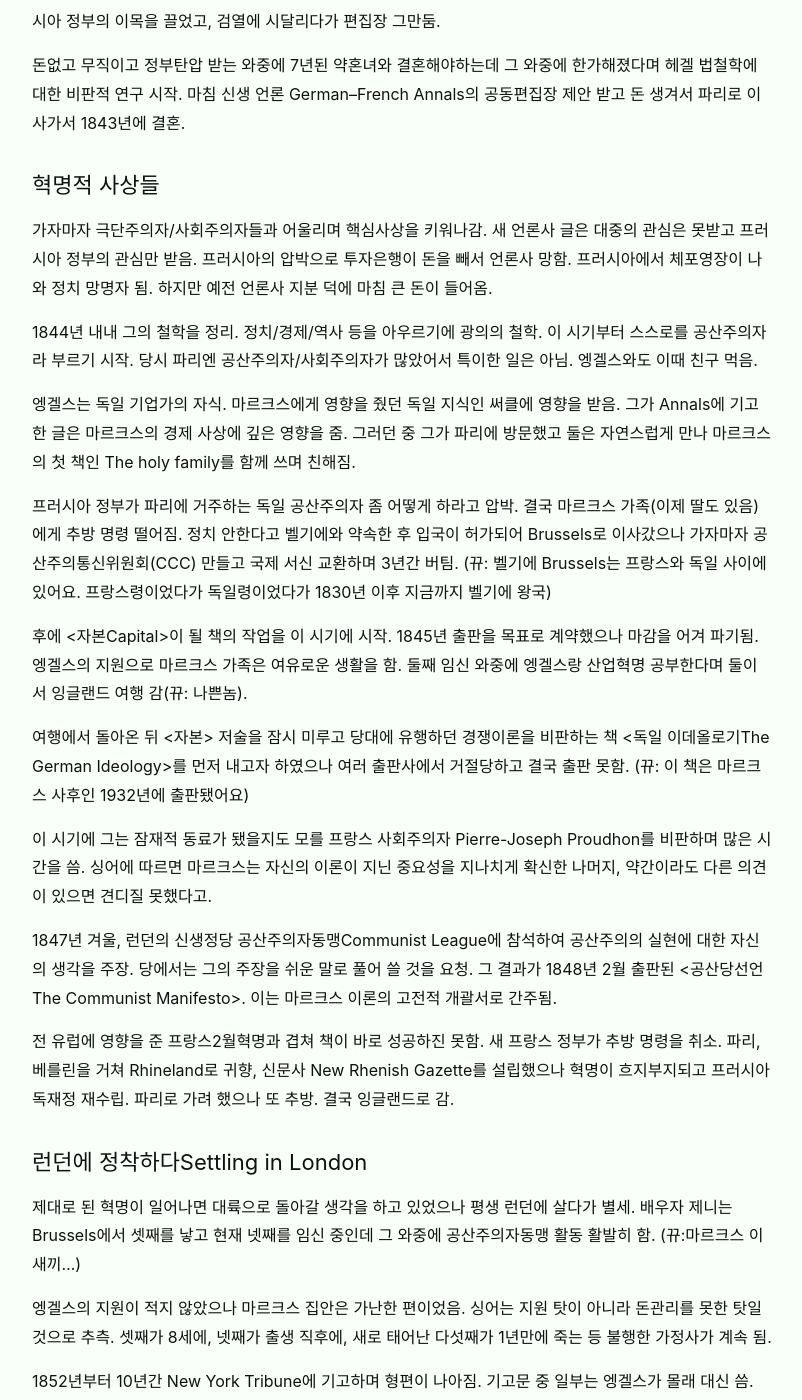
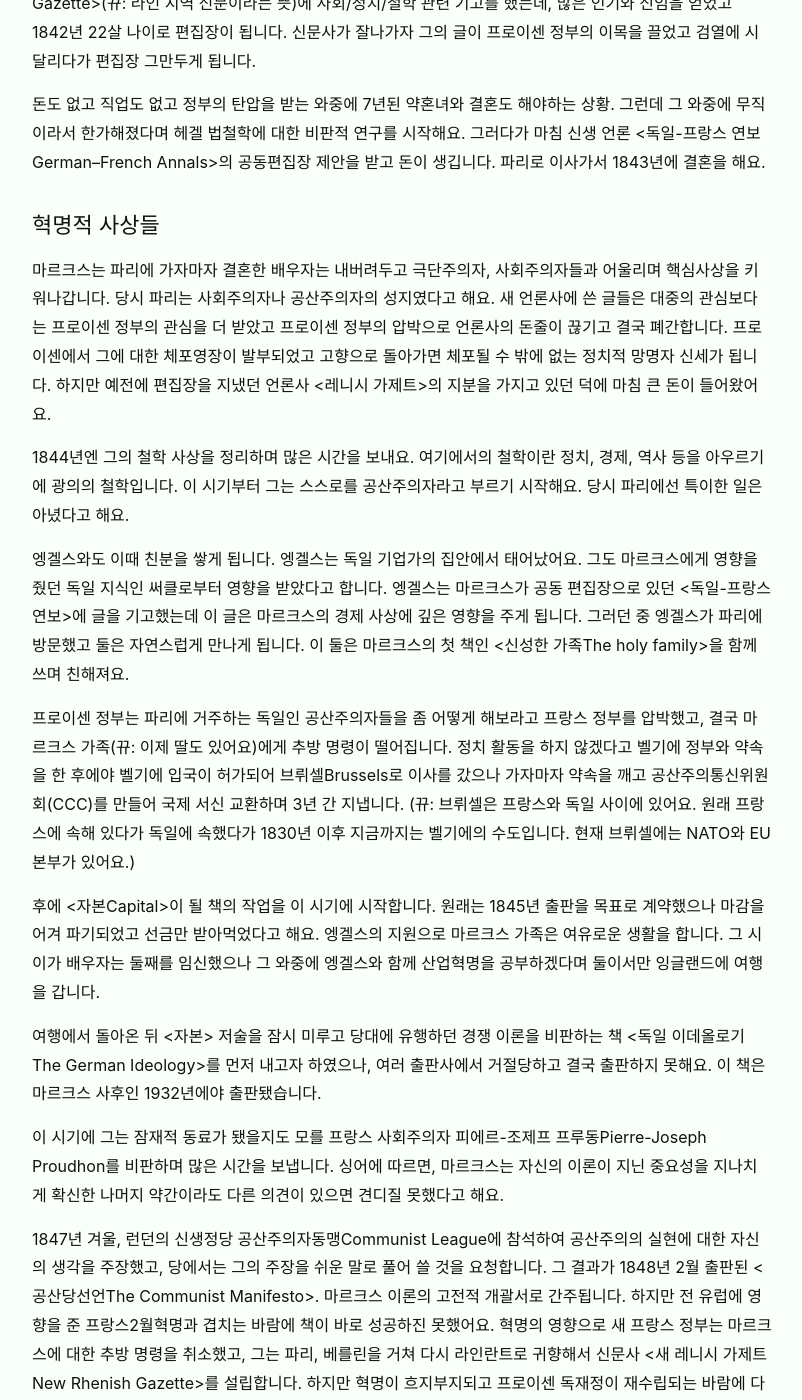
Before and after one commit to veganstudies/veganstudies.github.io, a Jekyll site: the page built from _posts/2020-03-01-marx-a-very-short-introduction.md, in a window 1280 px wide and 1400 px high, scrolled down 3677 px. Shown: the whole window, without its empty margins (238-1040 px from the left). Built offline with Jekyll 4.4.1, drawn with Linux system fonts in a browser that asks for light colours; some of the changed text lies outside the part shown.

Commit message:
Update 2020-03-01-marx-a-very-short-introduction.md

```diff
--- a/_posts/2020-03-01-marx-a-very-short-introduction.md
+++ b/_posts/2020-03-01-marx-a-very-short-introduction.md
@@ -3,8 +3,6 @@ layout: post
 title: "'마르크스: 짧은 입문서' 요약"
 date: 2020-03-01 19:00:00 +0900
 ---
-
-(작업중)
 
 ## 개요
 
@@ -20,73 +18,71 @@ date: 2020-03-01 19:00:00 +0900
 
 ### 마르크스의 영향력
 
-그는 예수나 무하마드에 비견됨. 20세기 후반, 전체 인구의 40%가 그의 사상을 따른다고 주장하는 국가에 살았고 이들 국가에서 그는 신성시되었으며 정치인들은 그의 사상을 자신의 주장과 유사하게 해석하려 노력했으며 패배자는 종교적 이단과 유사한 취급을 받음.
+그는 예수나 무하마드에 비견됩니다. 20세기 후반, 전체 인구의 40%가 그의 사상을 따른다고 주장하는 국가에 살았고 이들 국가에서 그는 신성시되었으며 정치인들은 그의 사상을 자신의 주장과 유사하게 해석하려 노력했으며 패배자는 종교적 이단과 유사한 취급을 받았어요.
 
-공산주의 사회가 아니더라도 영향력이 지대했음. 보수/자유/사민주의 정부들도 마르스크주의혁명을 막고자 복지제도를 수립. 무솔리니나 히틀러는 마르크스주의의 위협에 대한 효과적 반대자로 여겨졌기에 쉽게 보수를 규합하고 권력을 얻음.
+공산주의 사회가 아니더라도 영향력이 지대했습니다. 보수/자유/사민주의 정부들은 마르스크주의 혁명을 막고자 복지제도를 도입했고, 무솔리니나 히틀러는 마르크스주의의 위협에 대한 효과적 반대자로 여겨졌기에 쉽게 보수 세력을 규합하고 권력을 얻을 수 있었다고 해요. 미국 등 마르크스의 영향력이 거의 없던 국가 조차도 그의 영향력 하에 있는 경쟁 국가들이 존재한다는 것을 핑계로 인권을 제약하고 군비를 증액하고 다른 국가들을 전복하기 위해 내정 간섭을 하고 베트남전에 개입했습니다.
 
-미국 등 마르크스의 영향력이 거의 없던 국가 조차도 그의 영향력 하에 있는 국가들이 존재한다는 것을 핑계로 인권을 제약하고 군비를 늘리고 타국가를 전복하기 위해 내정간섭을 하고 베트남전에 개입.
-
-그의 사상은 사회와 계급 및 경제적 힘이 사회에 미치는 역할 등을 다룰 때 꼭 필요한 기반 중 하나가 되었으며, 역사학/사회학/철학/문학/예술 분야에도 지대한 영향을 주었음. 어떤 면에서 우리는 모두 마르크스주의자임. 그의 사상을 살피기에 앞서 삶을 먼저 요약하겠음.
+그의 사상은 사회와 계급 및 경제적 힘이 사회에 미치는 역할 등을 다룰 때 꼭 필요한 기반 중 하나가 되었으며, 역사학/사회학/철학/문학/예술 분야에도 지대한 영향을 주었습니다. 그런 면에서 보면 우리는 모두 마르크스주의자입니다.
 
 ### 출생, 공부, 결혼
 
-1818년 독일 Rhineland 출생. 모부 모두 유태계. 부는 1814년에 변호사가 되었으나 나폴레옹 패망 후 Rhineland가 프랑스령에서 프러시아령으로 바뀌며 유태인이 법률가를 할 수 없게 되어 가난한 삶을 삶. 가족의 종교 및 정치관은 자유주의적.
+마르크스는 1818년 독일 라인란트Rhineland에서 태어나요. (뀨: 라인란트는 라인강 서쪽, 독일과 벨기에 접경 지역). 모부 모두 유태계. 아버지는 1814년에 변호사가 되었으나 나폴레옹 패망 후 라인란트가 프랑스에서 프로이센 영역으로 바뀌며 유태인은 더이상 법률가를 할 수 없게 되었고 그로 인해 가난한 삶을 살았습니다. 가족의 종교 및 정치관은 자유주의에 가까웠다고 해요.
 
-17세에 Bonn 대학에서 법학 공부 시작했으나 술먹고 폭행하고 연애편지 쓰고 하니 아버지가 더 진지한serious Berlin 대학으로 전학시킴. 철학으로 전공을 바꿨고 아버지 화남. 아버지 돈 안받고 공부해볼 생각에 교수직을 노리며 논문을 씀. 그 당시 마르크스는 요렇게 생김.
+17세에 본Bonn 대학에서 법학 공부 시작했으나, 술먹고 폭행하고 연애편지 쓰며 공부는 안하니 아버지가 더 진지한serious 대학인 베를린Berlin 대학으로 전학을 시켜요. 마르크스는 아버지의 뜻과 달리 철학으로 전공을 바꿨습니다. 아버지 돈 안받고 공부를 계속하기 위해 교수직을 노리며 논문을 썼어요. 논문 주제는 고대 그리스 철학자 데모크리투스와 에피쿠로스의 자연철학 비교. 그는 이 고대의 논쟁이 당대 정치철학 분야에 큰 영향력을 미치던 헤겔 사상의 해석과 관련있다고 보았음.
 
-논문 주제는 고대 그리스 철학자 데모크리투스와 에피쿠로스의 자연철학 비교. 그는 이 고대의 논쟁이 당대 정치철학 분야에 큰 영향력을 미치던 헤겔 사상의 해석과 관련있다고 보았음. (뀨: 두 고대철학자는 모두 원자론자이자 유물론자. 에피쿠로스는 원자론으로 도덕과 행복 등을 설명하려함.)
+(뀨: 두 고대철학자는 모두 원자론자이자 유물론자였어요. 특히 에피쿠로스는 원자론으로 도덕과 행복 등을 설명하려 했다고 하는데 어쩌면 마르크스의 유물론에 영향을 주었을 수도 있겠다는 생각이 들어요. 헤겔은 베를린 대학에서 오래 교수 생활을 하였으나 마르크스가 베를린 대학에 오기 10년 전에 별세합니다.)
 
-1841년, 논문은 썼으나 교수직 오퍼는 못받음. 언론으로 관심사 옮김. 신생언론 Rhenish Gazette에 사회/정치/철학 관련 기고를 했고 인기와 신임을 얻음. 1842년 22살 나이로 편집장 됨. 신문사가 잘나가자 그의 글이 프러시아 정부의 이목을 끌었고, 검열에 시달리다가 편집장 그만둠.
+1841년, 논문은 썼으나 교수직 오퍼는 못받았어요. 언론으로 관심사를 옮기고 신생언론 \<레니시 가제트Rhenish Gazette\>(뀨: 라인 지역 신문이라는 뜻)에 사회/정치/철학 관련 기고를 했는데, 많은 인기와 신임을 얻었고 1842년 22살 나이로 편집장이 됩니다. 신문사가 잘나가자 그의 글이 프로이센 정부의 이목을 끌었고 검열에 시달리다가 편집장 그만두게 됩니다.
 
-돈없고 무직이고 정부탄압 받는 와중에 7년된 약혼녀와 결혼해야하는데 그 와중에 한가해졌다며 헤겔 법철학에 대한 비판적 연구 시작. 마침 신생 언론 German–French Annals의 공동편집장 제안 받고 돈 생겨서 파리로 이사가서 1843년에 결혼.
+돈도 없고 직업도 없고 정부의 탄압을 받는 와중에 7년된 약혼녀와 결혼도 해야하는 상황. 그런데 그 와중에 무직이라서 한가해졌다며 헤겔 법철학에 대한 비판적 연구를 시작해요. 그러다가 마침 신생 언론 \<독일-프랑스 연보German–French Annals\>의 공동편집장 제안을 받고 돈이 생깁니다. 파리로 이사가서 1843년에 결혼을 해요.
 
 ### 혁명적 사상들
 
-가자마자 극단주의자/사회주의자들과 어울리며 핵심사상을 키워나감. 새 언론사 글은 대중의 관심은 못받고 프러시아 정부의 관심만 받음. 프러시아의 압박으로 투자은행이 돈을 빼서 언론사 망함. 프러시아에서 체포영장이 나와 정치 망명자 됨. 하지만 예전 언론사 지분 덕에 마침 큰 돈이 들어옴.
+마르크스는 파리에 가자마자 결혼한 배우자는 내버려두고 극단주의자, 사회주의자들과 어울리며 핵심사상을 키워나갑니다. 당시 파리는 사회주의자나 공산주의자의 성지였다고 해요. 새 언론사에 쓴 글들은 대중의 관심보다는 프로이센 정부의 관심을 더 받았고 프로이센 정부의 압박으로 언론사의 돈줄이 끊기고 결국 폐간합니다. 프로이센에서 그에 대한 체포영장이 발부되었고 고향으로 돌아가면 체포될 수 밖에 없는 정치적 망명자 신세가 됩니다. 하지만 예전에 편집장을 지냈던 언론사 \<레니시 가제트\>의 지분을 가지고 있던 덕에 마침 큰 돈이 들어왔어요.
 
-1844년 내내 그의 철학을 정리. 정치/경제/역사 등을 아우르기에 광의의 철학. 이 시기부터 스스로를 공산주의자라 부르기 시작. 당시 파리엔 공산주의자/사회주의자가 많았어서 특이한 일은 아님. 엥겔스와도 이때 친구 먹음.
+1844년엔 그의 철학 사상을 정리하며 많은 시간을 보내요. 여기에서의 철학이란 정치, 경제, 역사 등을 아우르기에 광의의 철학입니다. 이 시기부터 그는 스스로를 공산주의자라고 부르기 시작해요. 당시 파리에선 특이한 일은 아녔다고 해요.
 
-엥겔스는 독일 기업가의 자식. 마르크스에게 영향을 줬던 독일 지식인 써클에 영향을 받음. 그가 Annals에 기고한 글은 마르크스의 경제 사상에 깊은 영향을 줌. 그러던 중 그가 파리에 방문했고 둘은 자연스럽게 만나 마르크스의 첫 책인 The holy family를 함께 쓰며 친해짐.
+엥겔스와도 이때 친분을 쌓게 됩니다. 엥겔스는 독일 기업가의 집안에서 태어났어요. 그도 마르크스에게 영향을 줬던 독일 지식인 써클로부터 영향을 받았다고 합니다. 엥겔스는 마르크스가 공동 편집장으로 있던 \<독일-프랑스 연보\>에 글을 기고했는데 이 글은 마르크스의 경제 사상에 깊은 영향을 주게 됩니다. 그러던 중 엥겔스가 파리에 방문했고 둘은 자연스럽게 만나게 됩니다. 이 둘은 마르크스의 첫 책인 \<신성한 가족The holy family\>을 함께 쓰며 친해져요.
 
-프러시아 정부가 파리에 거주하는 독일 공산주의자 좀 어떻게 하라고 압박. 결국 마르크스 가족(이제 딸도 있음)에게 추방 명령 떨어짐. 정치 안한다고 벨기에와 약속한 후 입국이 허가되어 Brussels로 이사갔으나 가자마자 공산주의통신위원회(CCC) 만들고 국제 서신 교환하며 3년간 버팀. (뀨: 벨기에 Brussels는 프랑스와 독일 사이에 있어요. 프랑스령이었다가 독일령이었다가 1830년 이후 지금까지 벨기에 왕국)
+프로이센 정부는 파리에 거주하는 독일인 공산주의자들을 좀 어떻게 해보라고 프랑스 정부를 압박했고, 결국 마르크스 가족(뀨: 이제 딸도 있어요)에게 추방 명령이 떨어집니다. 정치 활동을 하지 않겠다고 벨기에 정부와 약속을 한 후에야 벨기에 입국이 허가되어 브뤼셀Brussels로 이사를 갔으나 가자마자 약속을 깨고 공산주의통신위원회(CCC)를 만들어 국제 서신 교환하며 3년 간 지냅니다. (뀨: 브뤼셀은 프랑스와 독일 사이에 있어요. 원래 프랑스에 속해 있다가 독일에 속했다가 1830년 이후 지금까지는 벨기에의 수도입니다. 현재 브뤼셀에는 NATO와 EU 본부가 있어요.)
 
-후에 \<자본Capital\>이 될 책의 작업을 이 시기에 시작. 1845년 출판을 목표로 계약했으나 마감을 어겨 파기됨. 엥겔스의 지원으로 마르크스 가족은 여유로운 생활을 함. 둘째 임신 와중에 엥겔스랑 산업혁명 공부한다며 둘이서 잉글랜드 여행 감(뀨: 나쁜놈).
+후에 \<자본Capital\>이 될 책의 작업을 이 시기에 시작합니다. 원래는 1845년 출판을 목표로 계약했으나 마감을 어겨 파기되었고 선금만 받아먹었다고 해요. 엥겔스의 지원으로 마르크스 가족은 여유로운 생활을 합니다. 그 시이가 배우자는 둘째를 임신했으나 그 와중에 엥겔스와 함께 산업혁명을 공부하겠다며 둘이서만 잉글랜드에 여행을 갑니다.
 
-여행에서 돌아온 뒤 \<자본\> 저술을 잠시 미루고 당대에 유행하던 경쟁이론을 비판하는 책 \<독일 이데올로기The German Ideology\>를 먼저 내고자 하였으나 여러 출판사에서 거절당하고 결국 출판 못함. (뀨: 이 책은 마르크스 사후인 1932년에 출판됐어요)
+여행에서 돌아온 뒤 \<자본\> 저술을 잠시 미루고 당대에 유행하던 경쟁 이론을 비판하는 책 \<독일 이데올로기The German Ideology\>를 먼저 내고자 하였으나, 여러 출판사에서 거절당하고 결국 출판하지 못해요. 이 책은 마르크스 사후인 1932년에야 출판됐습니다.
 
-이 시기에 그는 잠재적 동료가 됐을지도 모를 프랑스 사회주의자 Pierre-Joseph Proudhon를 비판하며 많은 시간을 씀. 싱어에 따르면 마르크스는 자신의 이론이 지닌 중요성을 지나치게 확신한 나머지, 약간이라도 다른 의견이 있으면 견디질 못했다고.
+이 시기에 그는 잠재적 동료가 됐을지도 모를 프랑스 사회주의자 피에르-조제프 프루동Pierre-Joseph Proudhon를 비판하며 많은 시간을 보냅니다. 싱어에 따르면, 마르크스는 자신의 이론이 지닌 중요성을 지나치게 확신한 나머지 약간이라도 다른 의견이 있으면 견디질 못했다고 해요.
 
-1847년 겨울, 런던의 신생정당 공산주의자동맹Communist League에 참석하여 공산주의의 실현에 대한 자신의 생각을 주장. 당에서는 그의 주장을 쉬운 말로 풀어 쓸 것을 요청. 그 결과가 1848년 2월 출판된 \<공산당선언The Communist Manifesto\>. 이는 마르크스 이론의 고전적 개괄서로 간주됨.
-
-전 유럽에 영향을 준 프랑스2월혁명과 겹쳐 책이 바로 성공하진 못함. 새 프랑스 정부가 추방 명령을 취소. 파리, 베를린을 거쳐 Rhineland로 귀향, 신문사 New Rhenish Gazette를 설립했으나 혁명이 흐지부지되고 프러시아 독재정 재수립. 파리로 가려 했으나 또 추방. 결국 잉글랜드로 감.
+1847년 겨울, 런던의 신생정당 공산주의자동맹Communist League에 참석하여 공산주의의 실현에 대한 자신의 생각을 주장했고, 당에서는 그의 주장을 쉬운 말로 풀어 쓸 것을 요청합니다. 그 결과가 1848년 2월 출판된 \<공산당선언The Communist Manifesto\>. 마르크스 이론의 고전적 개괄서로 간주됩니다. 하지만 전 유럽에 영향을 준 프랑스2월혁명과 겹치는 바람에 책이 바로 성공하진 못했어요. 혁명의 영향으로 새 프랑스 정부는 마르크스에 대한 추방 명령을 취소했고, 그는 파리, 베를린을 거쳐 다시 라인란트로 귀향해서 신문사 \<새 레니시 가제트New Rhenish Gazette\>를 설립합니다. 하지만 혁명이 흐지부지되고 프로이센 독재정이 재수립되는 바람에 다시 망명자 신세가 됩니다. 처음엔 파리로 가려 했으나 프랑스에서도 추방되었고, 결국 바다 건너 잉글랜드로 갑니다.
 
 ### 런던에 정착하다Settling in London
 
-제대로 된 혁명이 일어나면 대륙으로 돌아갈 생각을 하고 있었으나 평생 런던에 살다가 별세. 배우자 제니는 Brussels에서 셋째를 낳고 현재 넷째를 임신 중인데 그 와중에 공산주의자동맹 활동 활발히 함. (뀨:마르크스 이 새끼...)
+제대로 된 혁명이 일어나면 대륙으로 돌아갈 생각을 하고 있었으나 평생 런던에 살다가 별세해요. 배우자 제니는 브뤼셀 거주 당시 셋째를 낳고 현재 넷째를 임신 중인데, 마르크스는 그 와중에 공산주의자동맹 활동을 활발히 합니다.
 
-엥겔스의 지원이 적지 않았으나 마르크스 집안은 가난한 편이었음. 싱어는 지원 탓이 아니라 돈관리를 못한 탓일 것으로 추측. 셋째가 8세에, 넷째가 출생 직후에, 새로 태어난 다섯째가 1년만에 죽는 등 불행한 가정사가 계속 됨.
+엥겔스의 금전적 지원이 적지는 않았으나 마르크스 집안은 가난한 편이었다고 해요. 싱어는 지원 탓이 아니라 돈관리를 못한 탓일 것으로 추측합니다. 셋째가 8세에, 넷째가 출생 직후에, 새로 태어난 다섯째가 1년만에 죽는 등 불행한 가정사가 계속 됐다고 해요.
 
-1852년부터 10년간 New York Tribune에 기고하며 형편이 나아짐. 기고문 중 일부는 엥겔스가 몰래 대신 씀. 제니가 상속을 받으며 형편이 더 좋아짐. 이 시기 마르크스는 좋은 아버지였다고.
+1852년부터 10년 동안은 \<뉴욕 트리뷴New York Tribune\>에 고정적으로 기고하며 형편이 나아졌다고 해요. 기고문 중 일부는 엥겔스가 마르크스 이름으로 대신 쓰기도 했다고 합니다. 이 즈음에 배우자 제니가 상속을 받으며 형편이 더 나아져요. 이 당시 마르크스는 좋은 아버지였다고 합니다.
 
 ### 제1인터네셔널과 \<자본\>의 출판The First International and the publication of Capital
 
-1857-8년 왕성한 저술 활동을 함. 6개월만에 p800 분량의 \<자본\> 초고 작성. 최종본에 비해 더 넓은 분야를 다룸. 1859년, 일부를 추려 \<정치경제 비판Critique of Political Economy\>을 냈으나 주목 못 받음.
+1857년부터 1858년 사이엔 왕성한 저술 활동을 했어요. 6개월만에 800 페이지 분량의 \<자본\> 초고를 작성합니다. 이 초고는 최종본에 비해 더 넓은 분야를 다루고 있다고 해요. 1859년, 내용 중 일부를 추려서 \<정치경제 비판Critique of Political Economy\>을 냈으나 주목받지 못했어요.
 
-좌파 정치인지자 편집인인 Karl Vogt가 프랑스 정부의 돈을 받고 있다고 고발했다가 송사에 휘말림. 결국 마르크스의 주장이 사실로 드러났으나 그 사이에 돈도 날리고 18개월 간 저술을 못함. 게다가 전국노동자연합(제1인터네셔널) 총회의원으로 선출되며 정치활동을 다시 시작하는 바람에 바빠짐.
+이 시기에 또다른 사건이 있었습니다. 좌파 정치인지자 편집인인 칼 포크트Karl Vogt가 프랑스 정부의 돈을 받고 있다고 고발했다가 송사에 휘말립니다. 결국 마르크스의 주장이 사실로 드러났으나 그 사이에 돈도 날리고 18개월 간 저술을 못하게 됐어요. 게다가 전국노동자연합(제1인터네셔널) 총회의원으로 선출되며 정치활동을 다시 시작하는 바람에 바빠지기도 합니다.
 
-1867년 \<자본\> 1판을 냈으나 반응 별로. 엥겔스가 7개의 독일 신문에 서로 다른 리뷰를 보내는 등 '작업'을 했고 서서히 인정받음. 1871년 노동자 폭동이 일어나 2달 동안 파리를 점령한 일이 있었고, 제1인터네셔널이 배후로 지목되며(사실은 아님) 마르크스가 악명을 얻음.
+1867년에 드디어 \<자본\> 1판을 냈으나 처음엔 반응이 별로 좋지 않았다고 해요. 엥겔스가 7개의 독일 신문에 서로 다른 리뷰를 보내는 등 '작업'을 했고 서서히 인정받기 시작합니다. (뀨: 엥겔스의 끝없는 사랑)
 
-제1인터네셔널이 힘을 잃고 이견을 가진 세력들이 부상. 1872년 의회에서 마르크스는 장악력을 상실했음을 깨달음. 마르크스의 제안에 따라 총회를 뉴욕으로 옮기기로 간신히 결정되었으나, 대륙 조직의 총회가 미국에서 열린다는 사실 자체가 조직의 해체나 마찬가지임을 그는 알고 있었음.
+1871년, 노동자 폭동이 일어나 두 달 동안 파리를 점령한 일이 있었고, 제1인터네셔널이 폭동의 배후로 지목되며 마르크스도 명성(악명?)을 얻게 됩니다. 하지만 제1인터네셔널 배후설은 사실이 아녔어요.
+
+그 후 제1인터네셔널은 힘을 잃고 이견을 가진 세력들이 부상합니다. 1872년 의회에서 마르크스는 자신이 장악력을 상실했음을 느낍니다. 마르크스의 제안에 따라 총회를 뉴욕으로 옮기기로 간신히 결정되었으나, 대륙 조직의 총회가 미국에서 열린다는 사실 자체가 조직의 해체나 마찬가지임을 그는 이미 알고 있었다고 해요.
 
 ### 마지막 십 년
 
-당시 마르크스는 54세이고 건강이 나빴음. 마지막 십 년은 조용한 편. 큰 집에서 편히 살며 딸들 교육시키고 여행다니며 심지어는 주식으로 돈도 벌었다고 스스로 주장. 그러면서도 엥겔스에게는 계속 돈 달라고 요청했고 실제로 받았음.
+당시 마르크스는 54세이고 건강이 나빴습니다. 마지막 십 년은 조용하게 지낸 편이라고 해요. 큰 집에서 편히 살며 딸들을 교육시키고 여행도 다녔으며 심지어는 주식으로 돈도 벌었다고 합니다. 그 와중에도 엥겔스에게는 계속 금전적 지원을 요청했고 엥겔스는 지원을 계속합니다.
 
-그의 사상은 드디어 널리 퍼지기 시작. 러시아에서 유명세를 타며 1872년에는 러시아어 번역본이, 그 직후엔 프랑스어 번역본이, 사후엔 영어 번역본이 나옴. 유럽의 혁명과들과 의견을 나누며 2권, 3권 작업에 매진했으나 완성하지 못했고 마무리 작업은 엥겔스가 함. 4권이 예정되었으나 작업 안됨.
+마르크스의 사상이 드디어 널리 퍼지기 시작해요. 러시아에서 유명세를 타며 1872년에는 러시아어 번역본이 나왔고, 그 직후엔 프랑스어 번역본이 나옵니다. 영어 번역본은 사후에 나와요. 유럽의 혁명과들과 의견을 나누며 2권 및 3권 작업에 매진했으나 완성하지 못했어요. 2권과 3권의 마무리 작업은 엥겔스가 이어 받아서 하게 됩니다. 원래는 4권도 예정되어 있었으나 작업이 전혀 진행되지 않았다고 해요.
 
-마지막 중요 저작은 1875년. 독일의 사회주의 당들을 연합하고자 했으나(the Gotha Programme) 마르크스와 엥겔스는 논의에 초대받지 못함. 마르크스는 공산주의 조직의 미래에 대한 본인의 아이디어를 적어(Critique of the Gotha Programme) 리더들에게 뿌림. 당시엔 무시되었으나 이후 재평가됨.
+마르크스의 마지막 중요 저작은 1875년에 나옵니다. 당시 독일의 사회주의 당들을 연합하고자 하는 시도가 있었는데(고타 강령the Gotha Programme), 마르크스와 엥겔스는 이 논의에 초대받지 못했어요. 분노한 마르크스는 공산주의 조직의 미래에 대한 본인의 아이디어를 적은 \<고타 강령 비판Critique of the Gotha Programme\>을 리더들에게 배포합니다. 이 글은 당시엔 큰 영향력을 발휘하지 못했으나 이후 재평가되었어요.
 
-말년에 큰 명성을 얻었으나 불행한 가정사로 인해 행복하지 않았음. 손자녀들이 모두 단명하였고 1883년엔 배우자 제니도 별세. 마르크스 본인은 기관지염을 앓다가 1883년 3월 14일에 별세.
+말년에 큰 명성을 얻었지만 불행한 가정사로 인해 행복하지는 않았습니다. 손자녀들이 모두 단명하였고 1883년엔 배우자 제니도 별세해요. 마르크스 본인은 기관지염을 앓다가 1883년 3월 14일에 별세합니다.
 
 ## 제2장. 청년헤겔주의자The Young Hegelian
 
```
